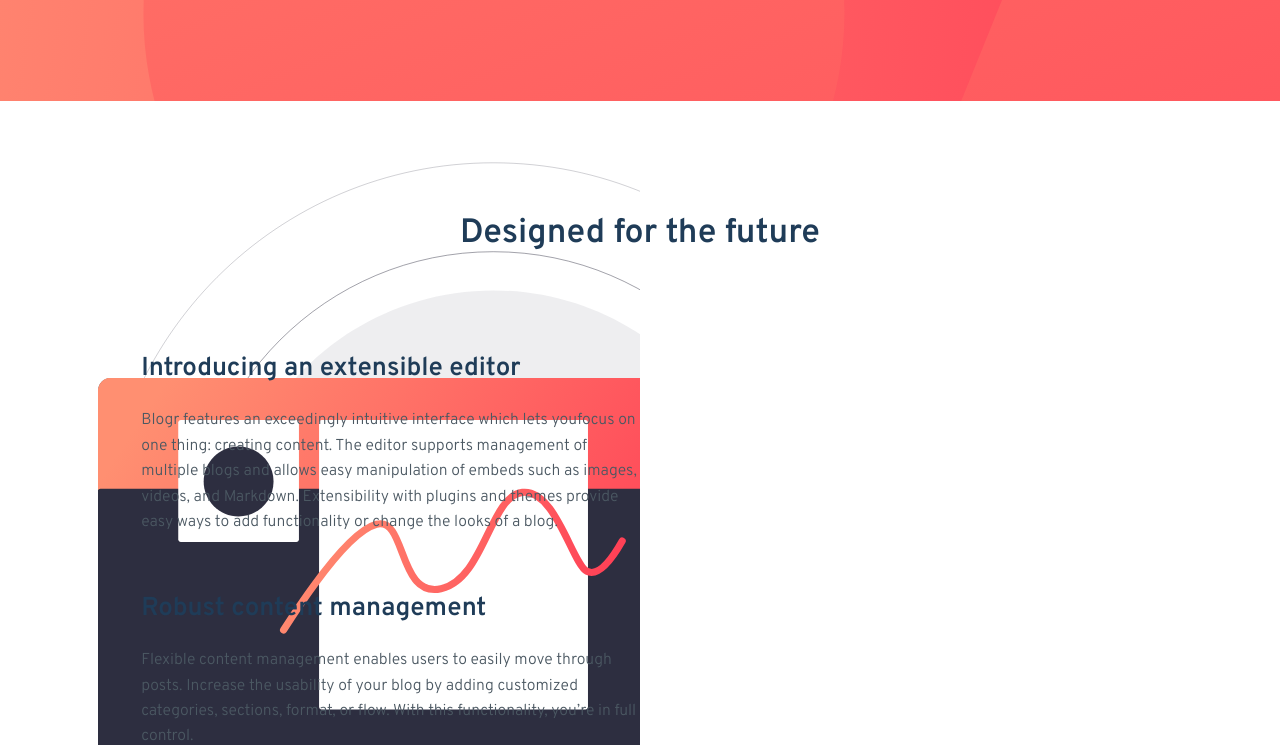
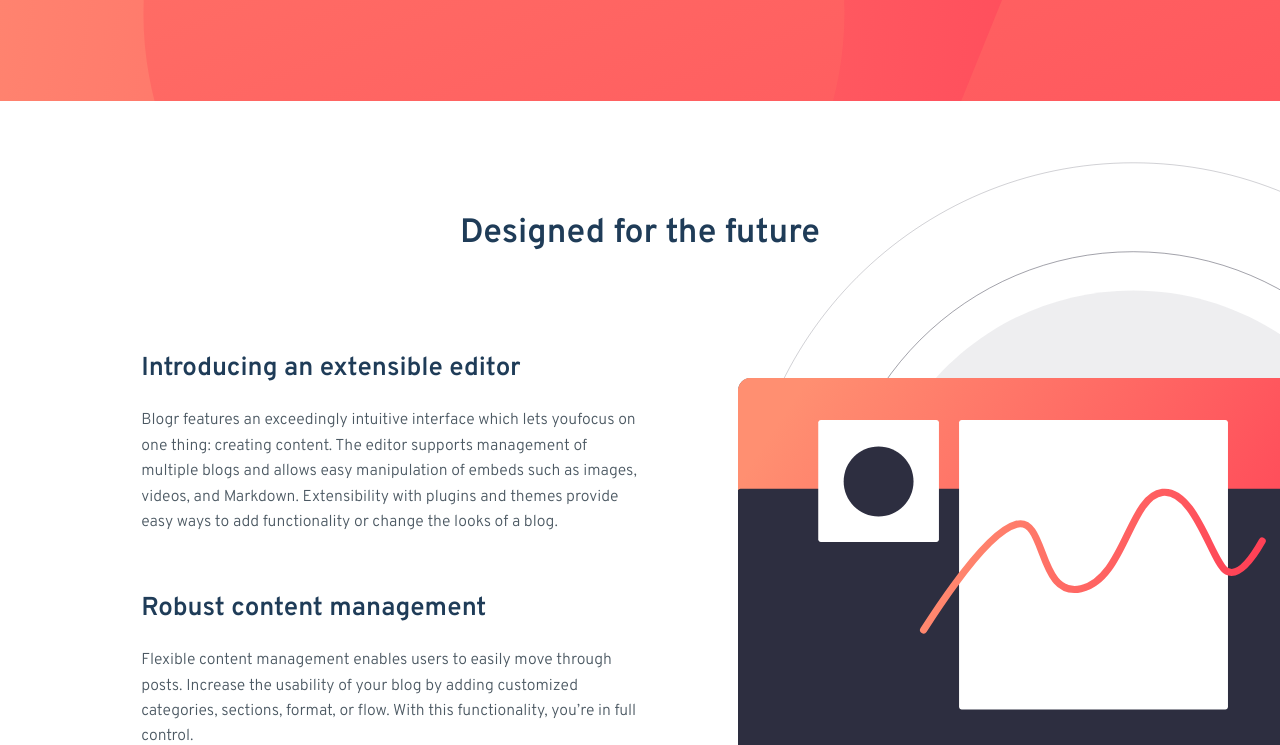
Before and after one commit to ilwad23/blogr-landing-page-main, a React (Create React App) app: page / in a window 1280 px wide. Shown: the part 433-1178 px from the top of the page. Built offline with nearby package versions, Linux system fonts and the light colour scheme.

Commit message:
updated - folder structure changed

```diff
--- a/src/App.js
+++ b/src/App.js
@@ -1,8 +1,6 @@
 import React, { useEffect, useState } from "react";
 import Header from "./components/Header";
-import Info from "./components/Info";
-// import Info2 from "./components/Info2";
-import Middle from "./components/Middle";
+import Main from "./components/Main";
 import "./sass/main.scss";
 
 const useScreenSize = () => {
@@ -21,18 +19,10 @@ function App() {
   return (
     <div className="app">
       <Header desktopOrMobile={desktopOrMobile} />
-      <Info
+      <Main
         desktopOrMobile={desktopOrMobile}
       />
-      <Middle desktopOrMobile={desktopOrMobile} />
-      {/* <Info2
-        desktopOrMobile={desktopOrMobile}
-        subtitle1="Free, open, simple"
-        para1="Blogr is a free and open source application backed by a large community of helpful developers. It supports features such as code syntax highlighting, RSS feeds, social media integration, third-party commenting tools, and works seamlessly with Google Analytics. The architecture is clean and is relatively easy to learn."
-        subtitle2="Powerful tooling"
-        para2="Batteries included. We built a simple and straightforward CLI tool that makes customization and deployment a breeze, but capable of producing even the most complicated sites."
-        img="laptop"
-      /> */}
+
     </div>
   );
 }
--- a/src/components/Info/index.js
+++ b/src/components/Main/index.js
@@ -1,28 +1,31 @@
 import React from "react";
 import Info from "./info";
-function Infos({ desktopOrMobile }) {
+import Middle from "./Middle";
+
+function Main({ desktopOrMobile }) {
   return (
-    <div>
+    <main>
       <Info
         title={true}
         subtitle1="Introducing an extensible editor"
         paragraph1="Blogr features an exceedingly intuitive interface which lets youfocus on one thing: creating content. The editor supports management of multiple blogs and allows easy manipulation of embeds such as images, videos, and Markdown. Extensibility with plugins and themes provide easy ways to add functionality or change the looks of a blog."
         subtitle2="Robust content management"
         paragraph2="Flexible content management enables users to easily move through posts. Increase the usability of your blog by adding customized categories, sections, format, or flow. With this functionality, you’re in full control."
-        position="r"
+        position="l"
         desktopOrMobile={`design-illustration-${desktopOrMobile}`}
       />
-      {/* <Info
+      <Middle desktopOrMobile={desktopOrMobile}/>
+      <Info
         title={false}
         subtitle1="Free, open, simple"
-        para1="Blogr is a free and open source application backed by a large community of helpful developers. It supports features such as code syntax highlighting, RSS feeds, social media integration, third-party commenting tools, and works seamlessly with Google Analytics. The architecture is clean and is relatively easy to learn."
+        paragraph1="Blogr is a free and open source application backed by a large community of helpful developers. It supports features such as code syntax highlighting, RSS feeds, social media integration, third-party commenting tools, and works seamlessly with Google Analytics. The architecture is clean and is relatively easy to learn."
         subtitle2="Powerful tooling"
-        para2="Batteries included. We built a simple and straightforward CLI tool that makes customization and deployment a breeze, but capable of producing even the most complicated sites."
+        paragraph2="Batteries included. We built a simple and straightforward CLI tool that makes customization and deployment a breeze, but capable of producing even the most complicated sites."
         position="r"
         desktopOrMobile={`laptop-${desktopOrMobile}`}
-      /> */}
-    </div>
+      />
+    </main>
   );
 }
 
-export default Infos;
+export default  Main;
--- a/src/components/Info/info.js
+++ b/src/components/Main/info.js
@@ -11,9 +11,11 @@ function Info({
 }) {
   return (
     <section className={`info ${position}`}>
-      {title && <h2 className="info__title l">Designed for the future</h2>}
+      {title && (
+        <h2 className={`info__title ${position}`}>Designed for the future</h2>
+      )}
       <img src={`./images/${desktopOrMobile}.svg`} alt={desktopOrMobile} />
-      <div className="info__container l">
+      <div className={`info__container ${position}`}>
         <div className="info__content">
           <div className="info__content-1">
             <h3 className="info__subTitle">{subtitle1}</h3>
--- /dev/null
+++ b/src/sass/components/2-main/_index.scss
@@ -0,0 +1,2 @@
+@use './info';
+@use './middle';
--- a/src/sass/components/_index.scss
+++ b/src/sass/components/_index.scss
@@ -1,3 +1,2 @@
 @forward  "./1-header";
-@forward  "./2-info";
-@forward  "./3-middle";
+@forward  "./2-main";
```
Also changed, not shown: src/components/Main/Middle.js (renamed from src/components/Middle/index.js), src/sass/components/2-main/_info.scss (renamed from src/sass/components/2-info/_index.scss), src/sass/components/2-main/_middle.scss (renamed from src/sass/components/3-middle/_index.scss).
